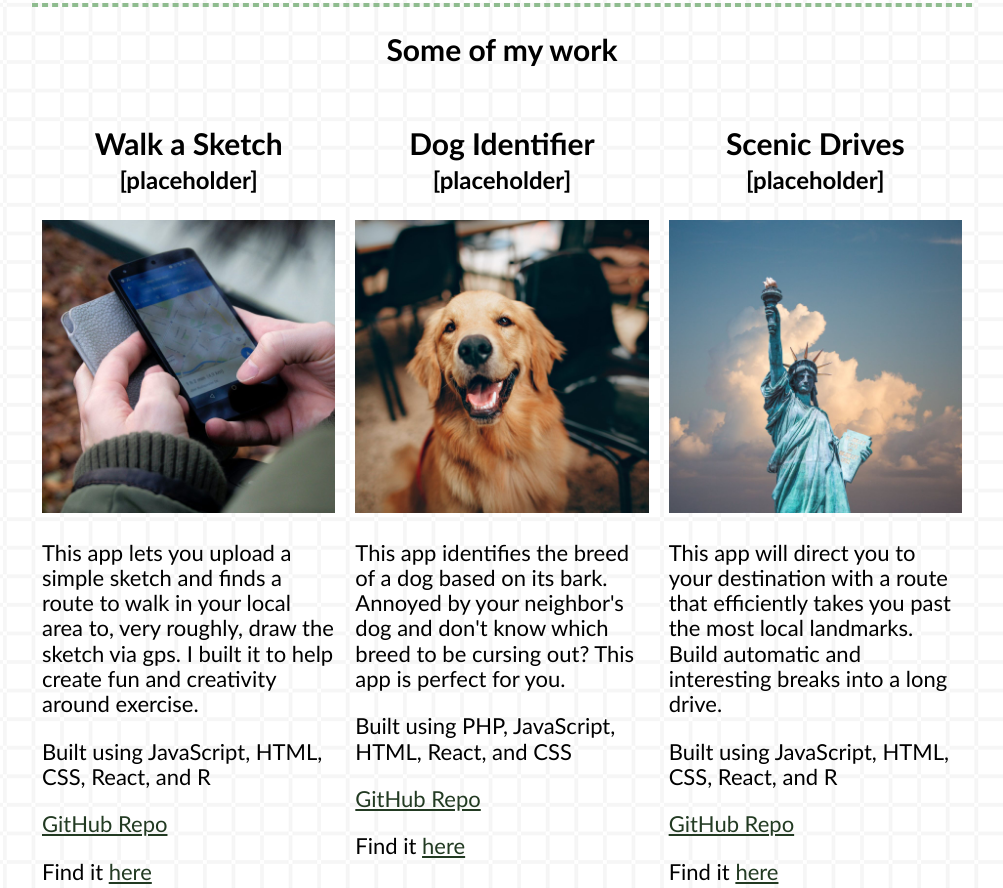
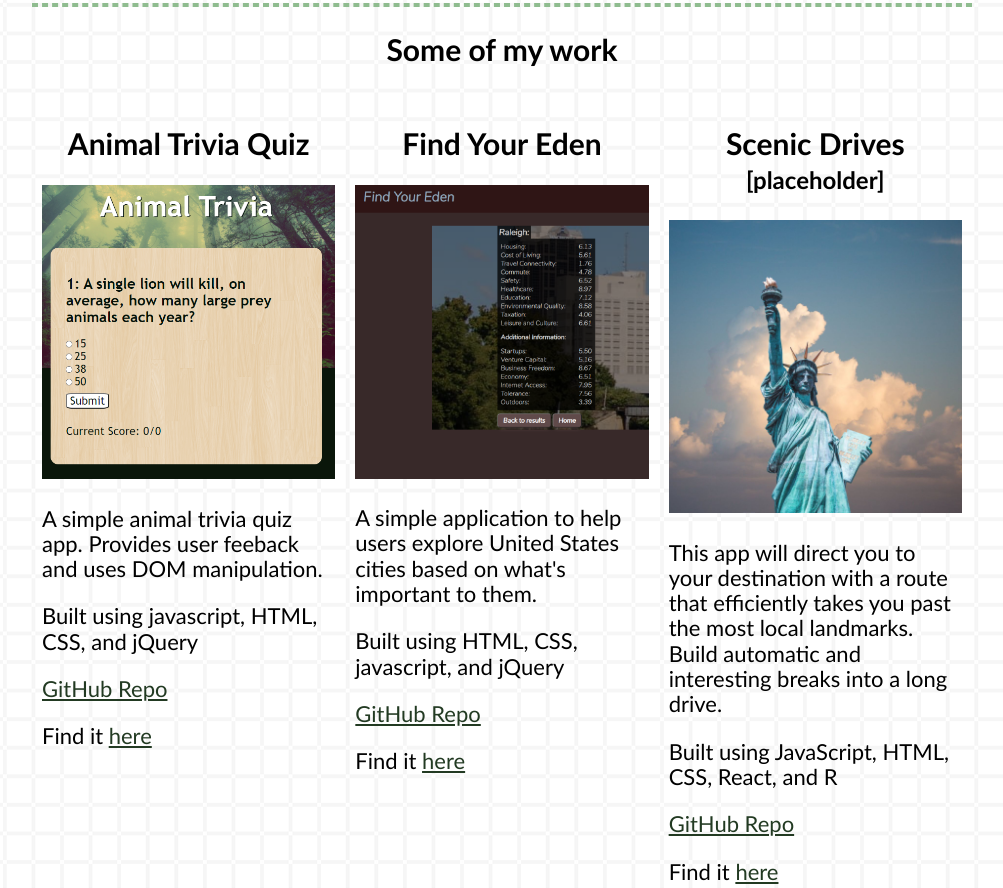
Before and after one commit to AlannaWellenkamp/Portfolio2, a plain HTML site: page index.html in a window 1280 px wide. Shown: the part 1138-2026 px from the top of the page, without its empty margins (138-1141 px from the left). Drawn offline with nearby package versions, Linux system fonts and the light colour scheme; a script that the page names is missing.

Commit message:
added quiz app and api capstone to portfolio

```diff
--- a/index.html
+++ b/index.html
@@ -6,7 +6,8 @@
   <!-- initial-scale to '1' to avoid mobile devices/smaller screens from attempting to shrink content that was already intended to be displayed properly on device screen size -->
   <meta name="viewport" content="width=device-width, initial-scale=1">
   <title>Alanna Wellenkamp</title>
-	<link href="https://cdnjs.cloudflare.com/ajax/libs/normalize/8.0.1/normalize.min.css" rel="stylesheet" type="text/css" />
+  <link href="https://cdnjs.cloudflare.com/ajax/libs/normalize/8.0.1/normalize.min.css" rel="stylesheet"
+    type="text/css" />
   <link href="style.css" rel="stylesheet" type="text/css" />
 </head>
 
@@ -35,12 +36,15 @@
         <section class="group" id="intro">
           <!-- classed item for flexbox purpsoes -->
           <div class="item">
-						<img src="images/photo-of-alanna.jpg" alt="picture of person in beanie and glasses looking towards camera" />
+            <img src="images/photo-of-alanna.jpg"
+              alt="picture of person in beanie and glasses looking towards camera" />
           </div>
           <div class="item">
             <h2>Hi, it's me, Alanna!</h2>
-            <p>I'm currently a student at <a href="https://www.thinkful.com">thinkful</a>, living in Riverside California.  I'm enjoying learning about web design and plan to continue learning for years to come.</p>
-            <p>I find efficiency, cleanliness, and order to be immensely satisfying, so coding has been a thrill thus far.</p>
+            <p>I'm currently a student at <a href="https://www.thinkful.com">thinkful</a>, living in Riverside
+              California. I'm enjoying learning about web design and plan to continue learning for years to come.</p>
+            <p>I find efficiency, cleanliness, and order to be immensely satisfying, so coding has been a thrill thus
+              far.</p>
           </div>
         </section>
 
@@ -50,11 +54,17 @@
           <h2>About Me</h2>
           <div class="group">
             <div class="item item-2x">
-            <p>I've always been interested in and comfortable with computers and technology, and am excited to move towards working with them as a career.  I also look forward to working with others as a team to complete large scale projects beyond an individual's scope.</p>
-            <p>I can remember writing rudimentary programs on a ti-84 calculator during art history class back in high school.  Good times.</p>
-            <p>I realized fairly late in life, at 27, that I'm trans.  It's the best thing that's happened in my life, and gave me a new motivation for personal and professional growth.</p>
-            <p>I've loved animals all my life, and after years having many pet rats, I now have two wonderful cats.</p>
-            <p>If you need someone to help bring your website idea to life, or to spruce up your current site, get in touch!</p>
+              <p>I've always been interested in and comfortable with computers and technology, and am excited to move
+                towards working with them as a career. I also look forward to working with others as a team to complete
+                large scale projects beyond an individual's scope.</p>
+              <p>I can remember writing rudimentary programs on a ti-84 calculator during art history class back in high
+                school. Good times.</p>
+              <p>I realized fairly late in life, at 27, that I'm trans. It's the best thing that's happened in my life,
+                and gave me a new motivation for personal and professional growth.</p>
+              <p>I've loved animals all my life, and after years having many pet rats, I now have two wonderful cats.
+              </p>
+              <p>If you need someone to help bring your website idea to life, or to spruce up your current site, get in
+                touch!</p>
             </div>
             <div class="item">
               <img src="images/cats.jpg" alt="two white cats sitting and looking towards camera" />
@@ -68,27 +78,29 @@
           <h2>Some of my work</h2>
           <div class="group">
             <div class="item">
-              <h2>Walk a Sketch <small>[placeholder]</small></h2>
-              <img src="images/gps.jpg" alt="placeholder image for theoretical project" />
-              <p>This app lets you upload a simple sketch and finds a route to walk in your local area to, very roughly, draw the sketch via gps. I built it to help create fun and creativity around exercise.</p>
-              <p>Built using JavaScript, HTML, CSS, React, and R</p>
-	      <p><a href="https://www.google.com">GitHub Repo</a></p>
-              <p>Find it <a href="https://www.google.com">here</a></p>
+              <h2>Animal Trivia Quiz</h2>
+              <img src="images/quiz-app-screenshot.png"
+                alt="screenshot of an animal trivia question against a forest background" />
+              <p>A simple animal trivia quiz app. Provides user feeback and uses DOM manipulation.</p>
+              <p>Built using javascript, HTML, CSS, and jQuery</p>
+              <p><a href="https://github.com/AlannaWellenkamp/quiz-app">GitHub Repo</a></p>
+              <p>Find it <a href="https://alannawellenkamp.github.io/quiz-app/">here</a></p>
             </div>
 
             <div class="item">
-              <h2>Dog Identifier <small>[placeholder]</small></h2>
-              <img src="images/dog.jpeg" alt="placeholder image for theoretical project" />
-              <p>This app identifies the breed of a dog based on its bark. Annoyed by your neighbor's dog and don't know which breed to be cursing out? This app is perfect for you.</p>
-	      <p>Built using PHP, JavaScript, HTML, React, and CSS</p>
-              <p><a href="https://www.google.com">GitHub Repo</a></p>
-              <p>Find it <a href="https://www.google.com">here</a></p>
+              <h2>Find Your Eden</h2>
+              <img src="images/find-your-eden-screenshot.png" alt="screenshot of scored information about a city against a background of a city" />
+              <p>A simple application to help users explore United States cities based on what's important to them.</p>
+              <p>Built using HTML, CSS, javascript, and jQuery</p>
+              <p><a href="https://github.com/AlannaWellenkamp/Find-Your-Eden">GitHub Repo</a></p>
+              <p>Find it <a href="https://alannawellenkamp.github.io/Find-Your-Eden/">here</a></p>
             </div>
 
             <div class="item">
               <h2>Scenic Drives <small>[placeholder]</small></h2>
               <img src="images/landmarks.jpeg" alt="placeholder image for theoretical project" />
-              <p>This app will direct you to your destination with a route that efficiently takes you past the most local landmarks. Build automatic and interesting breaks into a long drive.</p>
+              <p>This app will direct you to your destination with a route that efficiently takes you past the most
+                local landmarks. Build automatic and interesting breaks into a long drive.</p>
               <p>Built using JavaScript, HTML, CSS, React, and R</p>
               <p><a href="https://www.google.com">GitHub Repo</a></p>
               <p>Find it <a href="https://www.google.com">here</a></p>
@@ -116,7 +128,8 @@
                   <input id="input-email" type="text" name="email" placeholder="youremail@domain.com">
                   <label for="input-message">Message:</label>
                   <!-- textarea for larger input area than input type=text -->
-                    <textarea id="input-message" name="message" placeholder="What did you want to get in touch about?"></textarea>
+                  <textarea id="input-message" name="message"
+                    placeholder="What did you want to get in touch about?"></textarea>
                   <!-- button to submit form -->
                   <button type="submit">Send</button>
                 </form>
@@ -144,4 +157,5 @@
 
   <script src="script.js"></script>
 </body>
+
 </html>
```
Also changed, not shown: images/dog.jpeg (deleted), images/find-your-eden-screenshot.png (added), images/gps.jpg (deleted), images/quiz-app-screenshot.png (added). Lines whose indentation alone changed are shown as unchanged.
